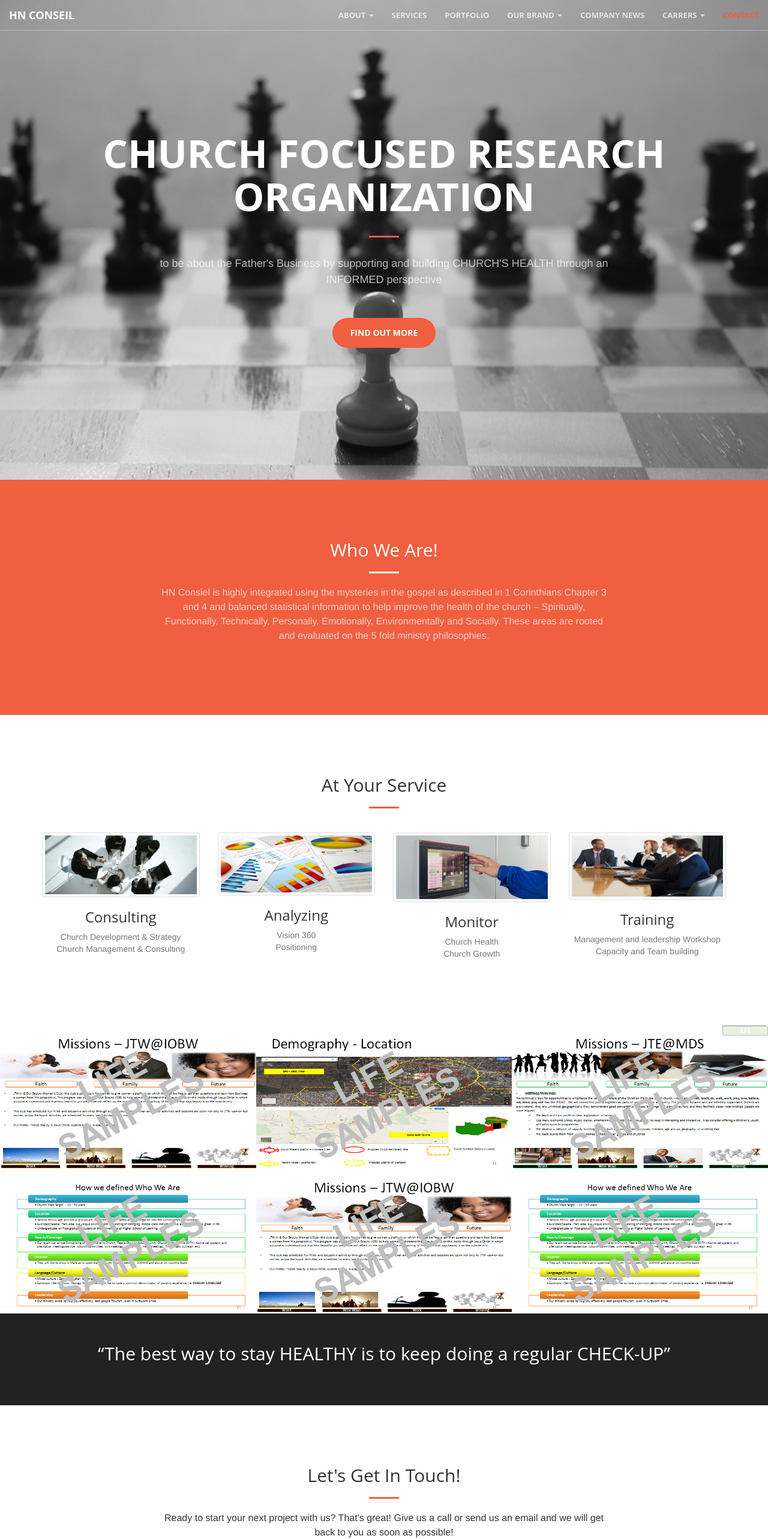
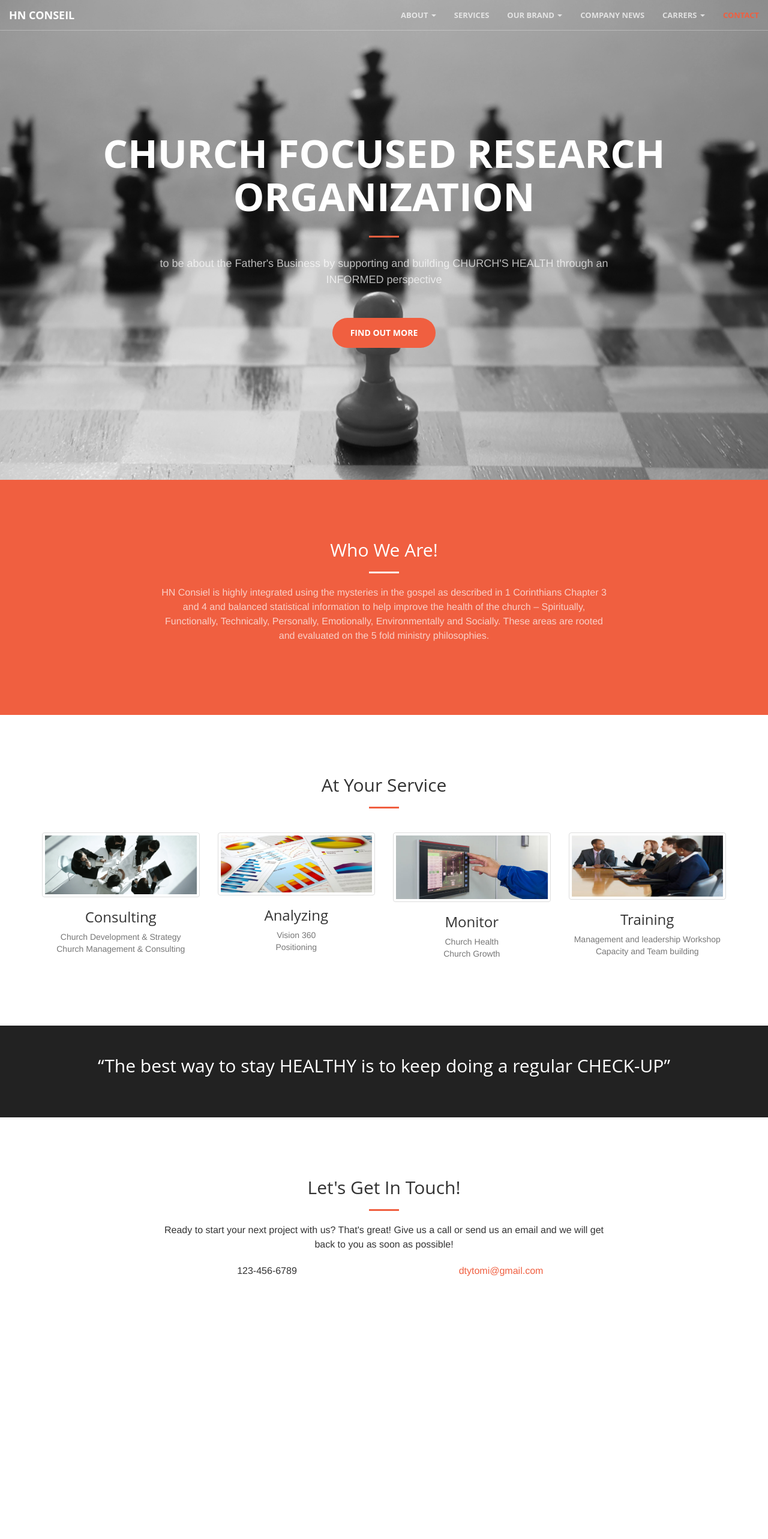
Before and after one commit to dtytomi/HN, a plain HTML site: page index.html in a window 1280 px wide. Shown: the top 2566 px of the page at 60% size. After the commit the page ends 2251 px from the top, so only its background shows below. Drawn offline with Linux system fonts and the light colour scheme.

Commit message:
portfolio section removed

```diff
--- a/index.html
+++ b/index.html
@@ -62,9 +62,9 @@
                   <li>
                       <a class="page-scroll" href="#services">Services</a>
                   </li>
-                  <li>
+                  <!-- <li>
                       <a class="page-scroll" href="#portfolio">Portfolio</a>
-                  </li>
+                  </li> -->
                   <li>
                       <a href="#" class="dropdown-toggle" data-toggle="dropdown">Our Brand <span class="caret"></a>
                       <ul class="dropdown-menu">
@@ -173,7 +173,7 @@
         </div>
     </section>
 
-    <section class="no-padding" id="portfolio">
+    <!-- <section class="no-padding" id="portfolio">
         <div class="container-fluid">
             <div class="row no-gutter">
                 <div class="col-lg-4 col-sm-6">
@@ -268,7 +268,7 @@
                 </div>
             </div>
         </div>
-    </section>
+    </section> -->
 
     <aside class="bg-dark">
         <div class="container text-center">
```
